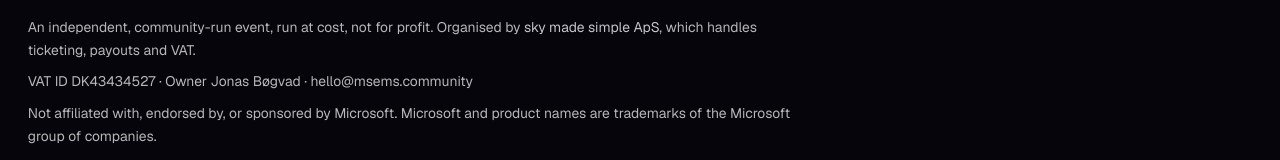
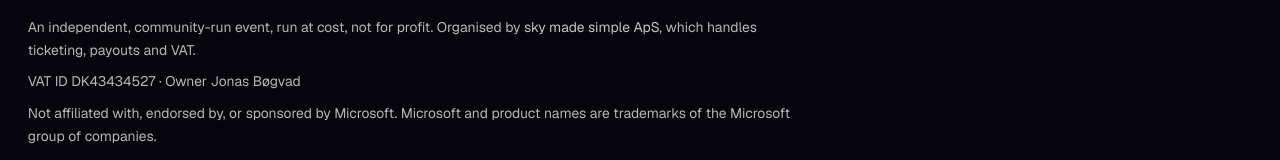
Before and after one commit to Microsoft-EMS-Community/msems-landing, a Next.js app: page / in a window 1280 px wide. Shown: the part 9874-10034 px from the top of the page. Built offline with nearby package versions, Linux system fonts and the light colour scheme; no server answers.

Commit message:
footer: drop duplicate email from legal line (already in links)

```diff
--- a/src/components/site-footer.tsx
+++ b/src/components/site-footer.tsx
@@ -68,7 +68,7 @@ export function SiteFooter({ memberLabel }: SiteFooterProps) {
             <span className="text-foreground/80">sky made simple ApS</span>,
             which handles ticketing, payouts and VAT.
           </p>
-          <p>VAT ID DK43434527 · Owner Jonas Bøgvad · {EVENT.contactEmail}</p>
+          <p>VAT ID DK43434527 · Owner Jonas Bøgvad</p>
           <p>
             Not affiliated with, endorsed by, or sponsored by Microsoft.
             Microsoft and product names are trademarks of the Microsoft group of
```
